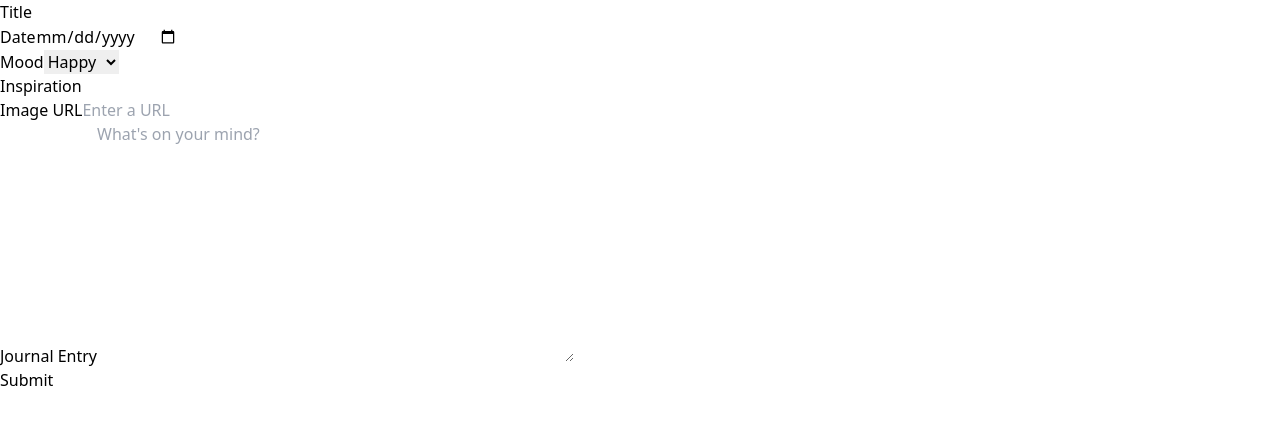
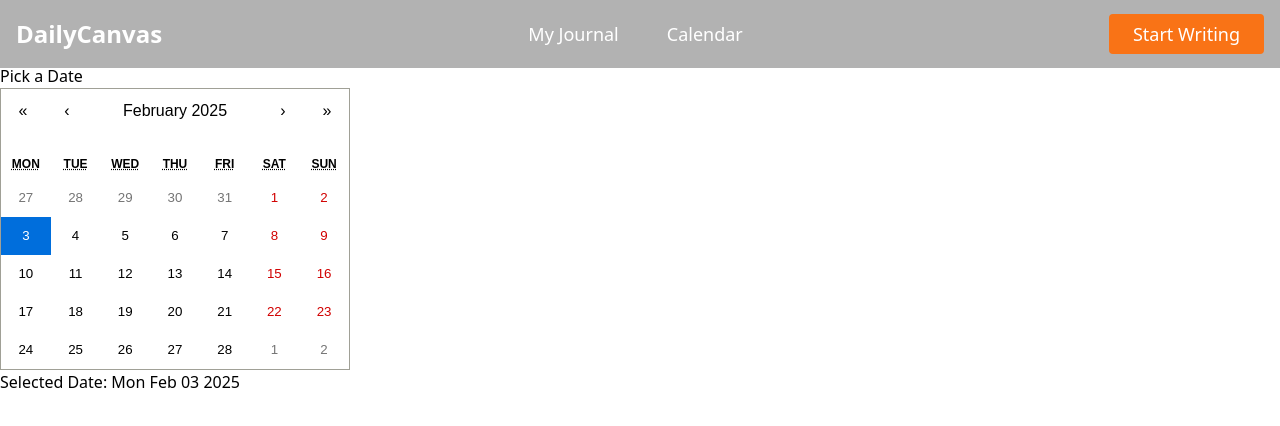
Before and after one commit to MaksimShupta/PersonalDiary, a React (Vite) app: page /calendar in a window 1280 px wide. Shown: the top 426 px of the page. Built offline with nearby package versions, Linux system fonts and the light colour scheme.

Commit message:
Restructured files, added a navbar and a calendar

```diff
--- a/package.json
+++ b/package.json
@@ -12,6 +12,7 @@
   "dependencies": {
     "lottie-react": "^2.4.1",
     "react": "^18.3.1",
+    "react-calendar": "^5.1.0",
     "react-dom": "^18.3.1",
     "react-router": "^7.1.5"
   },
--- a/src/App.jsx
+++ b/src/App.jsx
@@ -1,16 +1,20 @@
 import { BrowserRouter, Routes, Route } from 'react-router';
-import React, { useState, useEffect } from 'react';
 import Home from './pages/Home';
 import Calendar from './pages/Calendar';
 import Entry from './pages/Entry';
+import MyJournal from './pages/MyJournal';
+import Navbar from './components/Navbar';
+import './style.css';
 
 function App() {
   return (
     <BrowserRouter>
+     <Navbar />
       <Routes>
         <Route path="/" element={<Home />} />
         <Route path="calendar" element={<Calendar />} />
-        <Route path="entry/:entry" element={<Entry />} />
+        <Route path="entry" element={<Entry />} />
+        <Route path="myjournal" element={<MyJournal />} />
       </Routes>
     </BrowserRouter>
   );
--- a/src/components/Button.jsx
+++ b/src/components/Button.jsx
@@ -1,15 +1,9 @@
 const Button = ({ text, onClick }) => {
-
-return (
-<button
-    id="button"
-    className="button"
-    type="button"
-    onClick={onClick}
->
-    {text}
-</button>
-)
-}
+  return (
+    <button onClick={onClick} className="btn">
+      {text}
+    </button>
+  );
+};
 
 export default Button;
--- a/src/components/Form.jsx
+++ b/src/components/Form.jsx
@@ -1,57 +1,104 @@
+import { useState } from "react";
 import Button from "./Button";
 
-const Form = () => {
+const Form = ({ onSubmit }) => {
+  const [title, setTitle] = useState("");
+  const [date, setDate] = useState("");
+  const [mood, setMood] = useState("happy");
+  const [inspiration, setInspiration] = useState("");
+  const [imageURL, setImageURL] = useState("");
+  const [content, setContent] = useState("");
+
   const handleSubmit = (event) => {
-        event.preventDefault(); //prevent page reload
-        alert("Submission success: enjoy your peace of mind!");
+    event.preventDefault();
+
+    if (!title || !date || !mood || !inspiration || !imageURL || !content) {
+      alert('Please complete all fields');
+      return;
+    }
+
+    const entryData = {
+      title,
+      date,
+      mood,
+      inspiration,
+      imageURL,
+      content,
+    };
+
+    onSubmit(entryData);
   };
 
   return (
     <form onSubmit={handleSubmit}>
       <div className="title">
-            <label>Title</label>
-            <input type="text"/>
+        <label htmlFor="title">Title</label>
+        <input
+          type="text"
+          id="title"
+          value={title}
+          onChange={(e) => setTitle(e.target.value)}
+        />
       </div>
       <div className="date">
-            <label>Date</label>
+        <label htmlFor="date">Date</label>
         <input
-                type="date"/>
+          type="date"
+          id="date"
+          value={date}
+          onChange={(e) => setDate(e.target.value)}
+        />
       </div>
       <div className="mood">
-                <label>Mood</label>
-                <select>
+        <label htmlFor="mood">Mood</label>
+        <select
+          id="mood"
+          value={mood}
+          onChange={(e) => setMood(e.target.value)}
+        >
           <option value="happy">Happy</option>
           <option value="sad">Sad</option>
-                    <option value="Excited">Excited</option>
-                    <option value="Bored">Bored</option>
-                    <option value="Scared">Scared</option>
+          <option value="excited">Excited</option>
+          <option value="bored">Bored</option>
+          <option value="scared">Scared</option>
           <option value="unsure">Unsure</option>
         </select>
       </div>
       <div className="inspiration">
-            <label>Inspiration</label>
-            <input type="text"/>
+        <label htmlFor="inspiration">Inspiration</label>
+        <input
+          type="text"
+          id="inspiration"
+          value={inspiration}
+          onChange={(e) => setInspiration(e.target.value)}
+        />
       </div>
       <div className="image-url">
-            <label>Image URL</label>
+        <label htmlFor="imageURL">Image URL</label>
         <input
           type="url"
-                alt="upload an image"
-                placeholder="Enter a URL"/>
+          id="imageURL"
+          placeholder="Enter a URL"
+          value={imageURL}
+          onChange={(e) => setImageURL(e.target.value)}
+        />
       </div>
       <div className="content">
-            <label>Journal Entry</label>
+        <label htmlFor="content">Journal Entry</label>
         <textarea
+          id="content"
           placeholder="What's on your mind?"
           rows="10"
-                cols="50">
-            </textarea>
+          cols="50"
+          value={content}
+          onChange={(e) => setContent(e.target.value)}
+        />
       </div>
       <div>
         <Button text="Submit" />
       </div>
     </form>
-    )
-}
+  );
+};
 
 export default Form;
--- a/src/components/Navbar.jsx
+++ b/src/components/Navbar.jsx
@@ -0,0 +1,28 @@
+import React from 'react';
+import { Link, useLocation } from 'react-router';
+import Button from './Button';
+
+const Navbar = () => {
+  const location = useLocation();
+
+  if (location.pathname === '/') {
+    return null;
+  }
+
+  return (
+    <nav className="fixed top-0 left-0 right-0 flex justify-between items-center p-4 bg-black bg-opacity-30 backdrop-blur-md z-50">
+      <div className="logo">
+        <Link to="/" className="text-white text-2xl font-bold">DailyCanvas</Link>
+      </div>
+      <div className="nav-links flex space-x-6">
+        <Link to="/myjournal" className="text-white text-lg hover:bg-white hover:bg-opacity-20 px-3 py-1 rounded transition">My Journal</Link>
+        <Link to="/calendar" className="text-white text-lg hover:bg-white hover:bg-opacity-20 px-3 py-1 rounded transition">Calendar</Link>
+      </div>
+      <div className="start-writing">
+        <Link to="/entry" className="text-white bg-orange-500 hover:bg-orange-600 text-lg px-6 py-2 rounded transition"><Button text="Start Writing" /></Link>
+      </div>
+    </nav>
+  );
+};
+
+export default Navbar;
--- a/src/pages/Calendar.jsx
+++ b/src/pages/Calendar.jsx
@@ -1,11 +1,24 @@
-import Form from '../components/Form'
+import React, { useState } from 'react';
+import Calendar from 'react-calendar';
+import 'react-calendar/dist/Calendar.css';
 
-function Calendar() {
+const MyCalendar = () => {
+    const [date, setDate] = useState(new Date());
+
+    const handleDateChange = (newDate) => {
+      setDate(newDate);
+    };
+
     return (
-      <div>
-          <Form />
+      <div className="pt-16">
+        <h2>Pick a Date</h2>
+        <Calendar
+          onChange={handleDateChange}
+          value={date} // This ensures that the calendar displays the current selected date
+        />
+        <p>Selected Date: {date.toDateString()}</p>
       </div>
-    )
-  }
+    );
+  };
 
-  export default Calendar
+  export default MyCalendar;
--- a/src/pages/Entry.jsx
+++ b/src/pages/Entry.jsx
@@ -2,7 +2,7 @@ import Form from '../components/Form'
 
 function Entry() {
     return (
-      <div>
+      <div className="pt-16">
           <Form />
       </div>
     )
--- a/src/pages/Home.jsx
+++ b/src/pages/Home.jsx
@@ -2,7 +2,6 @@ import React, { useState, useEffect } from 'react';
 import { Link } from 'react-router';
 import Lottie from 'lottie-react';
 import glassAnimation from '../assets/glass.json';
-import '../style.css';
 
 const Home = () => {
   const [gradient, setGradient] = useState('');
@@ -46,7 +45,7 @@ const Home = () => {
       <div className="flex flex-col items-center justify-center h-full text-white text-4xl font-extrabold space-y-4">
         <h1>Empty your mind</h1>
 
-        <Link to="/entry/:entry">
+        <Link to="/myjournal">
           <Lottie animationData={glassAnimation} loop={true} autoplay={true} className="w-48 h-48" />
         </Link>
 
--- /dev/null
+++ b/src/pages/MyJournal.jsx
@@ -0,0 +1,59 @@
+import React, { useState, useEffect } from 'react';
+import Form from '../components/Form';
+import Button from '../components/Button';
+
+const MyJournal = () => {
+  const [entries, setEntries] = useState({});
+  const [showModal, setShowModal] = useState(false);
+
+  useEffect(() => {
+    console.log('Entries updated:', entries);
+  }, [entries]);
+
+  const openJournal = () => {
+    const today = new Date().toISOString().split('T')[0];
+    if (entries[today]) {
+      alert('Your cup is full, please return tomorrow.');
+      return;
+    }
+    setShowModal(true);
+  };
+
+  const handleFormSubmit = (entryData) => {
+    const today = new Date().toISOString().split('T')[0];
+    setEntries((prevEntries) => ({
+      ...prevEntries,
+      [today]: entryData,
+    }));
+    setShowModal(false);
+    alert('Entry Submitted: enjoy your peace of mind!');
+  };
+
+  return (
+    <div className="pt-16">
+      <Button text="Start Journal" onClick={openJournal} />
+
+      {/* Journal Modal */}
+      {showModal && (
+        <div className="modal">
+          <Form onSubmit={handleFormSubmit} />
+        </div>
+      )}
+
+      {/* Aggregated Journal Entries Display */}
+      <div className="aggregate">
+        <h2>All Journal Entries</h2>
+        {Object.entries(entries)
+          .sort(([dateA], [dateB]) => new Date(dateA) - new Date(dateB))
+          .map(([date, entry]) => (
+            <div key={date}>
+              <h3>{entry.title}</h3>
+              <p>{entry.content}</p>
+            </div>
+          ))}
+      </div>
+    </div>
+  );
+};
+
+export default MyJournal;
```
Also changed, not shown: src/components/JournalModal.jsx (added, +61 -0 lines), 1 other file (tests, documents, lock files or other folders). Lines whose indentation alone changed are shown as unchanged.
